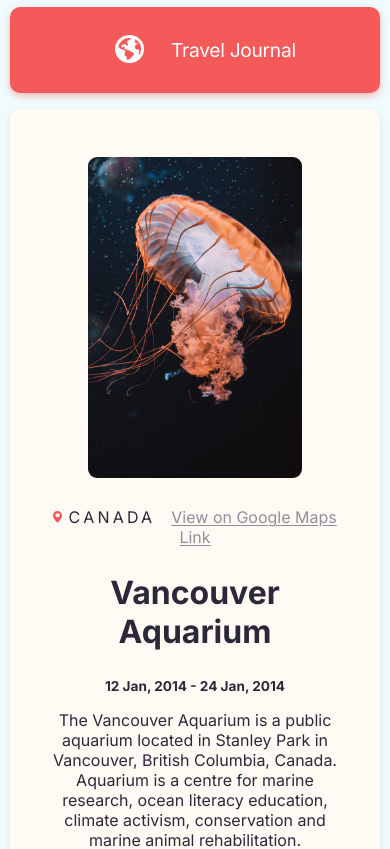
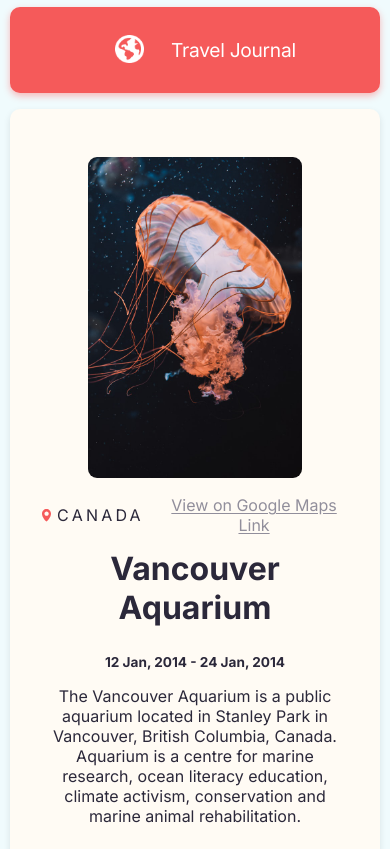
Before and after one commit to hmjatt/Travel-Journal-ReactJS, a React (Create React App) app in the folder travel-journal/: page / in a window 390 px wide. Shown: the top 849 px of the page. Built offline with nearby package versions, Linux system fonts and the light colour scheme.

Commit message:
Test for _Responsiveness_ and make changes ✅

```diff
--- a/travel-journal/src/App.css
+++ b/travel-journal/src/App.css
@@ -68,6 +68,12 @@
 	justify-content: center;
 }
 
+.card-location {
+	display: flex;
+	align-items: center;
+	max-height: 1em;
+}
+
 .card-pin {
 	height: 0.8em;
 }
@@ -77,6 +83,10 @@
 	letter-spacing: 0.2em;
 	padding-left: 0.4em;
 	padding-right: 1em;
+}
+
+.grey {
+	text-align: center;
 }
 
 a {
--- a/travel-journal/src/components/Card.js
+++ b/travel-journal/src/components/Card.js
@@ -15,7 +15,7 @@
                 <div className="card-location">
                     <img src={pinPic} className="card-pin" alt="pin-icon" />
                     <span className="location">{props.location}</span>
-                    <span className="grey">
+                    <p className="grey">
                         <a
                             href={props.googleMapsUrl}
                             target="_blank"
@@ -23,7 +23,7 @@
                         >
                             View on Google Maps Link
                         </a>
-                    </span>
+                    </p>
                 </div>
                 <h2 className="card-title">{props.title}</h2>
                 <div className="card-date">
```
Also changed, not shown: 1 other file (tests, documents, lock files or other folders).
